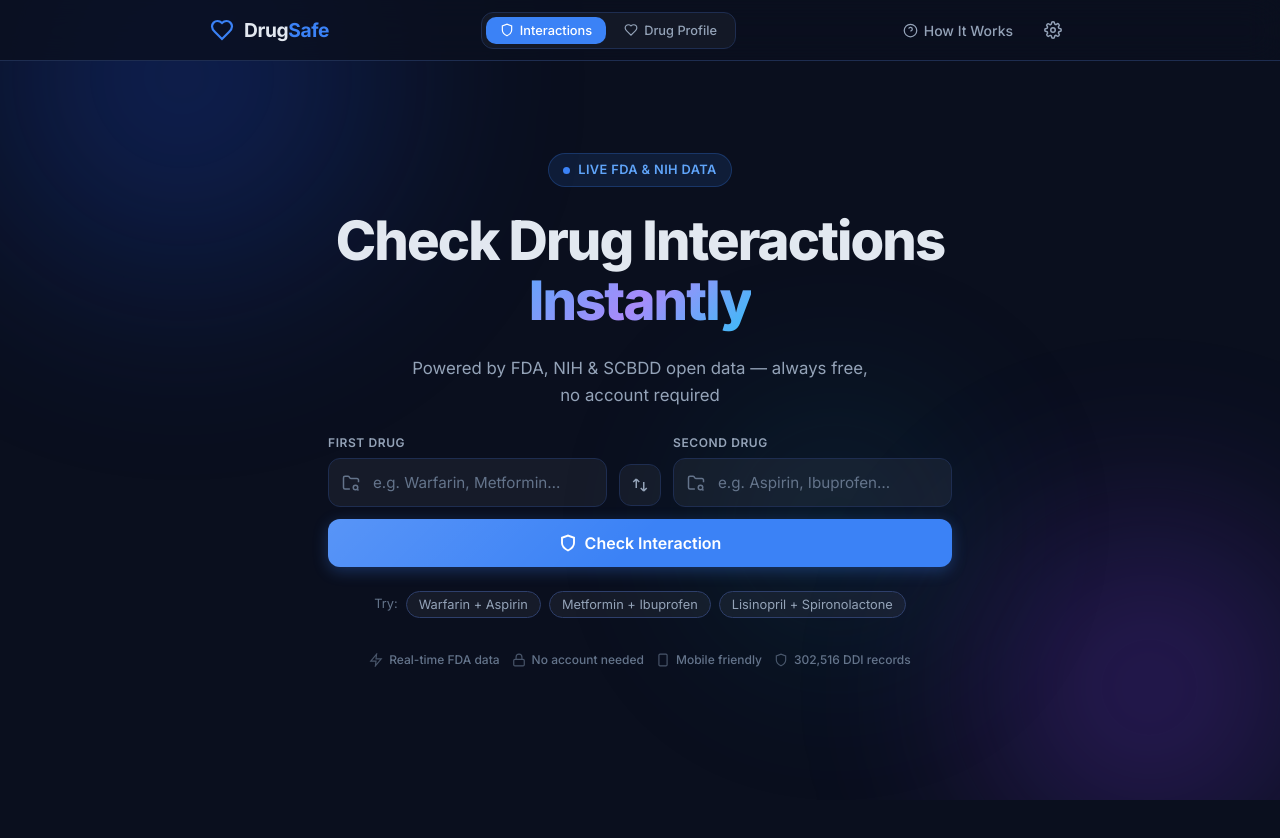
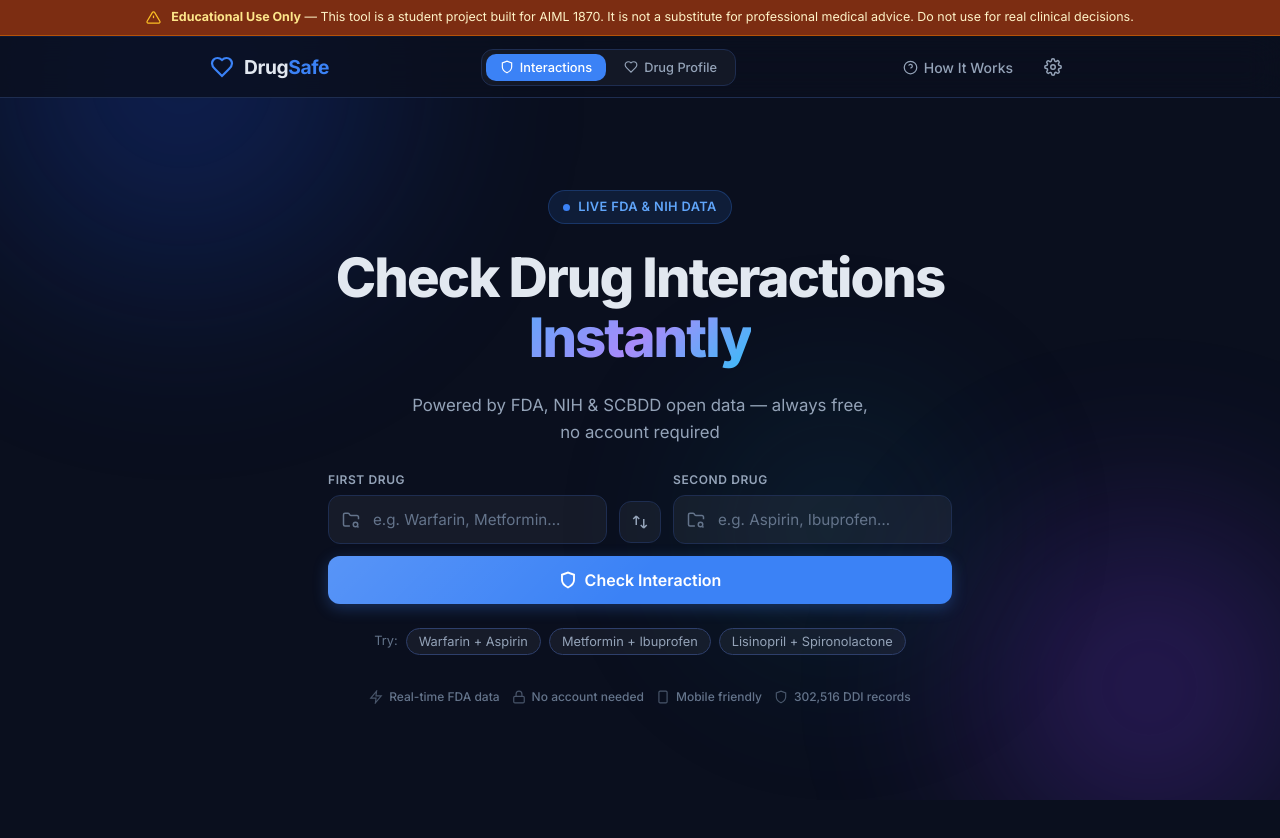
Before and after one commit to AIML-1870-2026/Grunty, a plain HTML site: page Drug-Safety-Checker/index.html in a window 1280 px wide. Before the commit the page ends 801 px from the top, so only its background shows below. Drawn offline with nearby package versions, Linux system fonts and the light colour scheme.

Commit message:
Add educational use only warning banner to Drug Safety Checker
Co-Authored-By: Claude Sonnet 4.6 <noreply@anthropic.com>

```diff
--- a/Drug-Safety-Checker/index.html
+++ b/Drug-Safety-Checker/index.html
@@ -16,6 +16,12 @@
   <link rel="stylesheet" href="style.css">
 </head>
 <body>
+
+  <!-- Educational Use Warning Banner -->
+  <div class="edu-warning-banner" role="note" aria-label="Educational use warning">
+    <svg viewBox="0 0 24 24" fill="none" stroke="currentColor" stroke-width="2" width="15" height="15" aria-hidden="true"><path d="M10.29 3.86L1.82 18a2 2 0 0 0 1.71 3h16.94a2 2 0 0 0 1.71-3L13.71 3.86a2 2 0 0 0-3.42 0z"/><line x1="12" y1="9" x2="12" y2="13"/><line x1="12" y1="17" x2="12.01" y2="17"/></svg>
+    <span><strong>Educational Use Only</strong> — This tool is a student project built for AIML 1870. It is not a substitute for professional medical advice. Do not use for real clinical decisions.</span>
+  </div>
 
   <!-- Animated background orbs -->
   <div class="bg-orbs" aria-hidden="true">
--- a/Drug-Safety-Checker/style.css
+++ b/Drug-Safety-Checker/style.css
@@ -48,6 +48,7 @@ body {
   min-height: 100vh;
   overflow-x: hidden;
   line-height: 1.6;
+  padding-top: 37px; /* offset for fixed edu-warning-banner */
 }
 a { color: var(--color-accent-2); text-decoration: none; }
 a:hover { text-decoration: underline; }
@@ -1176,6 +1177,26 @@ img, svg { display: block; }
 .usage-count-text { font-size: .8rem; color: var(--color-muted); font-family: var(--font-mono); }
 .usage-bar-track { height: 6px; background: var(--color-border); border-radius: 3px; overflow: hidden; }
 .usage-bar-fill { height: 100%; background: var(--color-accent); border-radius: 3px; width: 0%; transition: width .5s ease; }
+
+/* --- Educational Use Warning Banner ----------------------- */
+.edu-warning-banner {
+  position: fixed;
+  top: 0;
+  left: 0;
+  right: 0;
+  z-index: 1100;
+  background: #7c2d12;
+  border-bottom: 1px solid #b45309;
+  padding: 8px 20px;
+  display: flex;
+  align-items: center;
+  justify-content: center;
+  gap: 10px;
+  text-align: center;
+}
+.edu-warning-banner svg { flex-shrink: 0; color: #fbbf24; }
+.edu-warning-banner span { font-size: .78rem; color: #fef3c7; line-height: 1.5; }
+.edu-warning-banner strong { color: #fde68a; }
 
 /* --- Disclaimer ------------------------------------------- */
 .disclaimer {
```
